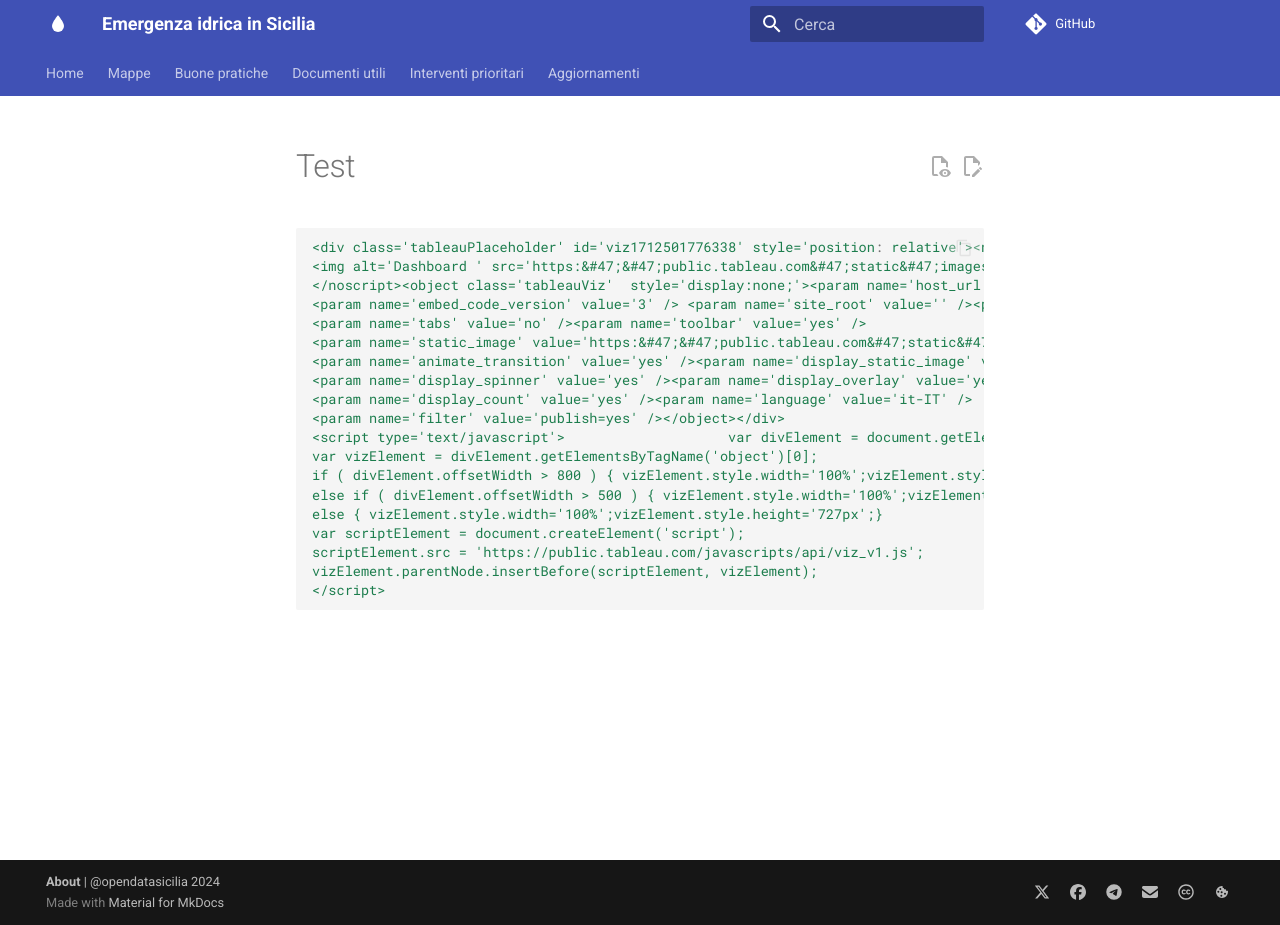
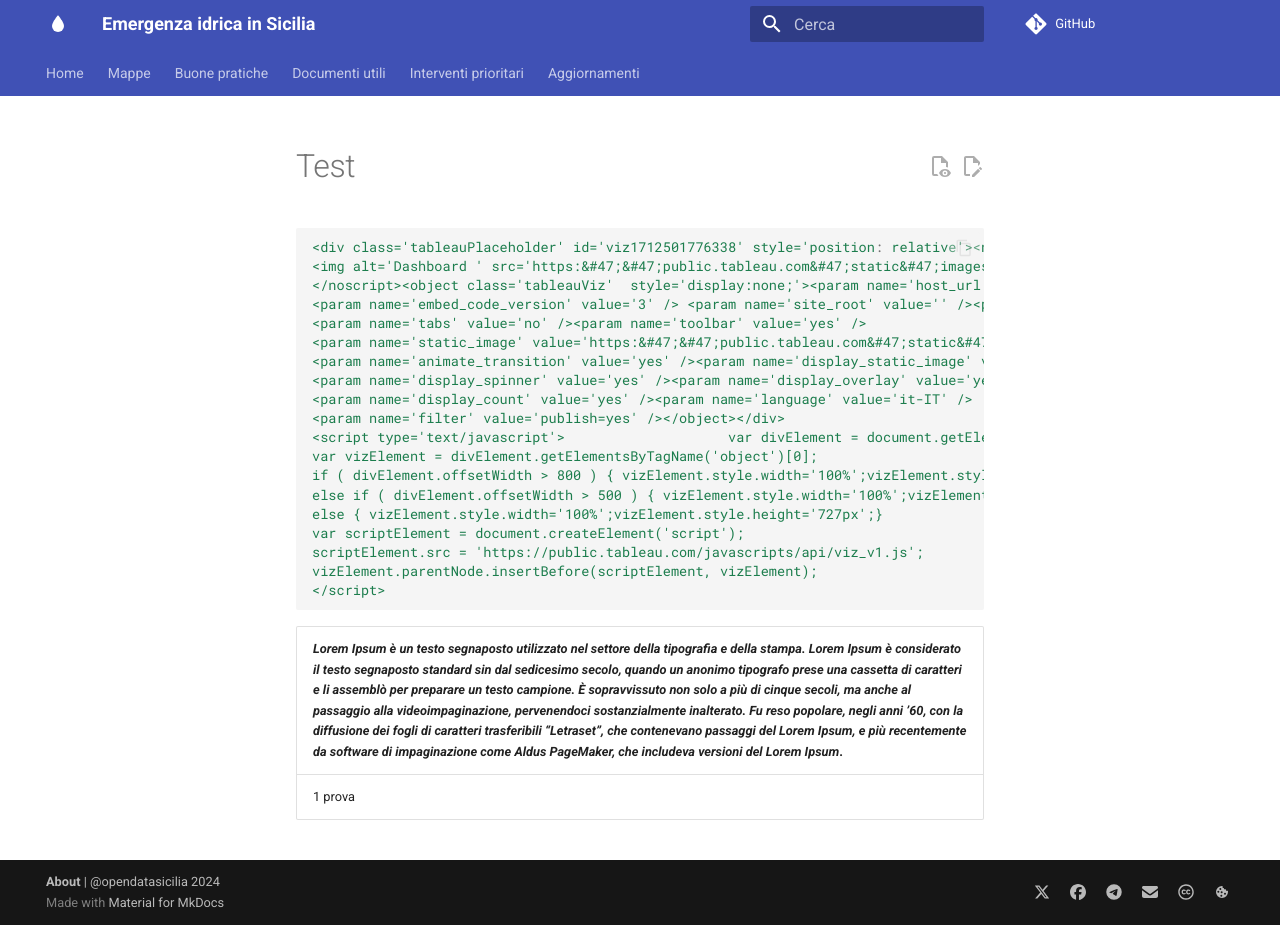
Before and after one commit to opendatasicilia/emergenza-idrica-sicilia, an MkDocs documentation site: the page built from docs/test.md, in a window 1280 px wide and 925 px high. Built offline with MkDocs 1.6.1 and Material for MkDocs 9.7.7, drawn with Linux system fonts in a browser that asks for light colours; comment, search, counter and statistics services are not loaded.

Commit message:
Update test.md

````diff
--- a/docs/test.md
+++ b/docs/test.md
@@ -19,3 +19,9 @@ scriptElement.src = 'https://public.tableau.com/javascripts/api/viz_v1.js';
 vizElement.parentNode.insertBefore(scriptElement, vizElement);
 </script>
 ```
+
+
+
+| *Lorem Ipsum è un testo segnaposto utilizzato nel settore della tipografia e della stampa. Lorem Ipsum è considerato il testo segnaposto standard sin dal sedicesimo secolo, quando un anonimo tipografo prese una cassetta di caratteri e li assemblò per preparare un testo campione. È sopravvissuto non solo a più di cinque secoli, ma anche al passaggio alla videoimpaginazione, pervenendoci sostanzialmente inalterato. Fu reso popolare, negli anni ’60, con la diffusione dei fogli di caratteri trasferibili “Letraset”, che contenevano passaggi del Lorem Ipsum, e più recentemente da software di impaginazione come Aldus PageMaker, che includeva versioni del Lorem Ipsum*. |
+|---|
+| 1 prova |
````
